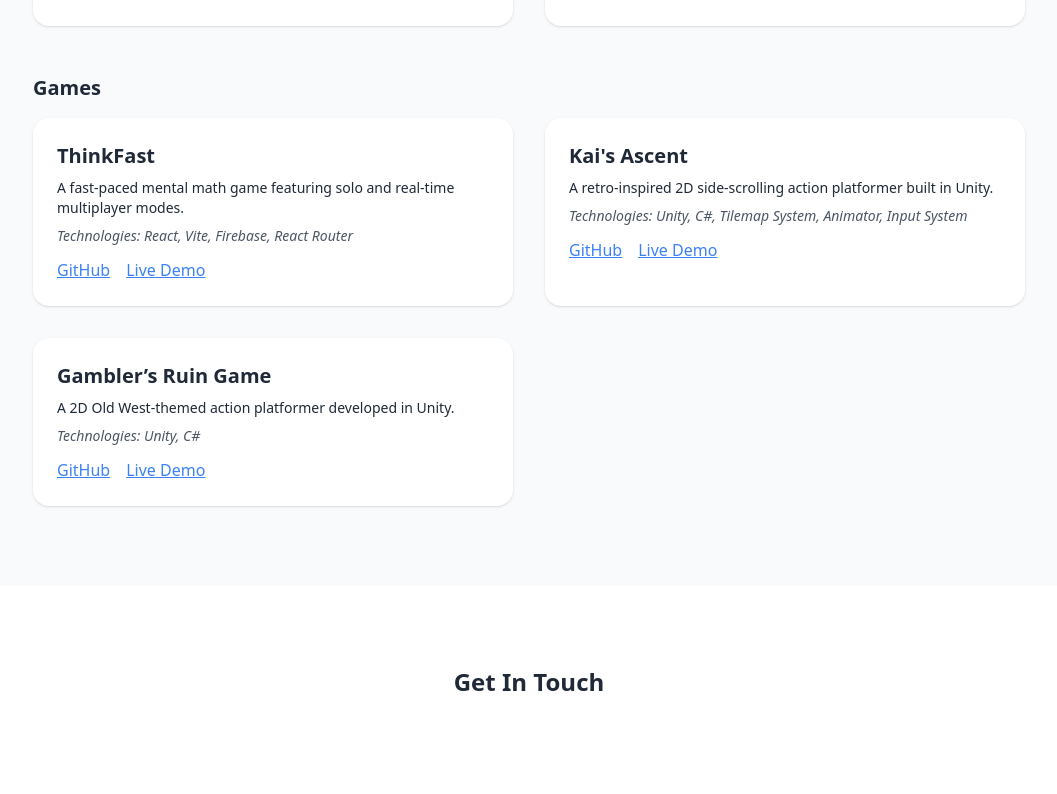
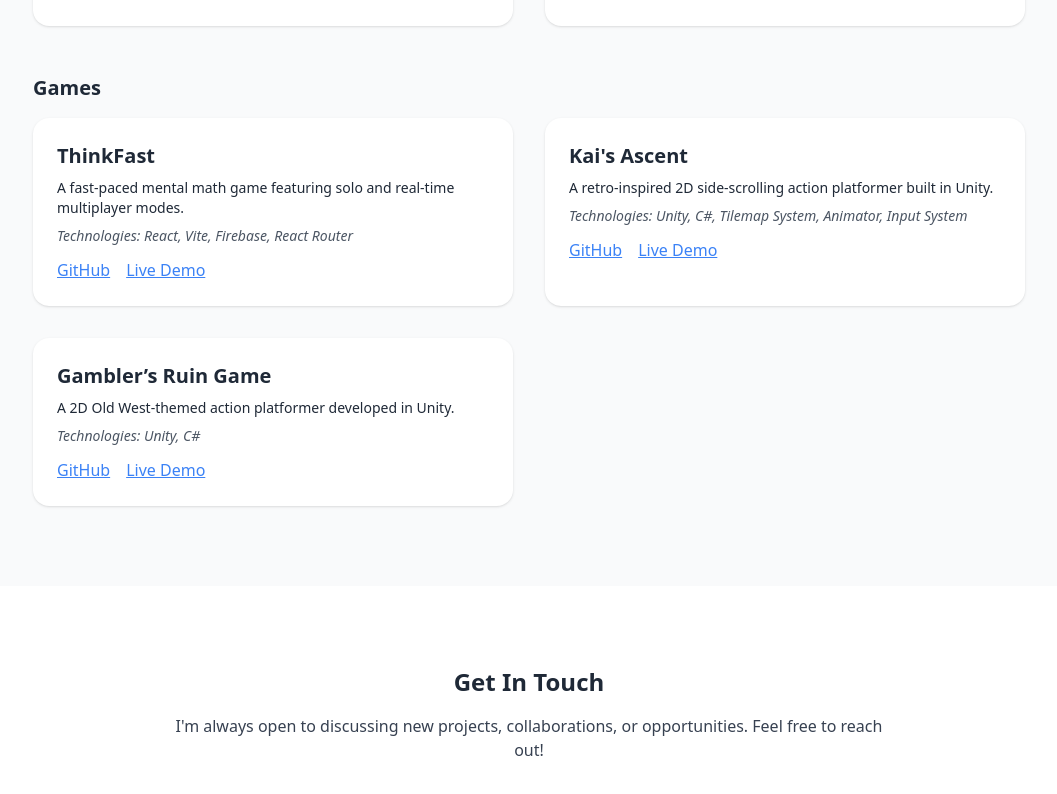
Before and after one commit to Bobby-Krishnan/Portfolio, a React (Create React App) app: page / in a window 1280 px wide. Shown: the part 1474-2268 px from the top of the page, without its empty margins (111-1168 px from the left). Built offline with nearby package versions, Linux system fonts and the light colour scheme.

Commit message:
contact ui

```diff
--- a/src/App.js
+++ b/src/App.js
@@ -181,6 +181,9 @@ function App() {
       <section id="contact" className="py-20 bg-white">
         <div className="container mx-auto px-4 max-w-3xl text-center">
           <h3 className="text-2xl font-bold mb-4">Get In Touch</h3>
+          <p className="mb-6 text-gray-700">
+          I'm always open to discussing new projects, collaborations, or opportunities. Feel free to reach out!
+          </p>
         </div>
       </section>
     </div>
```
